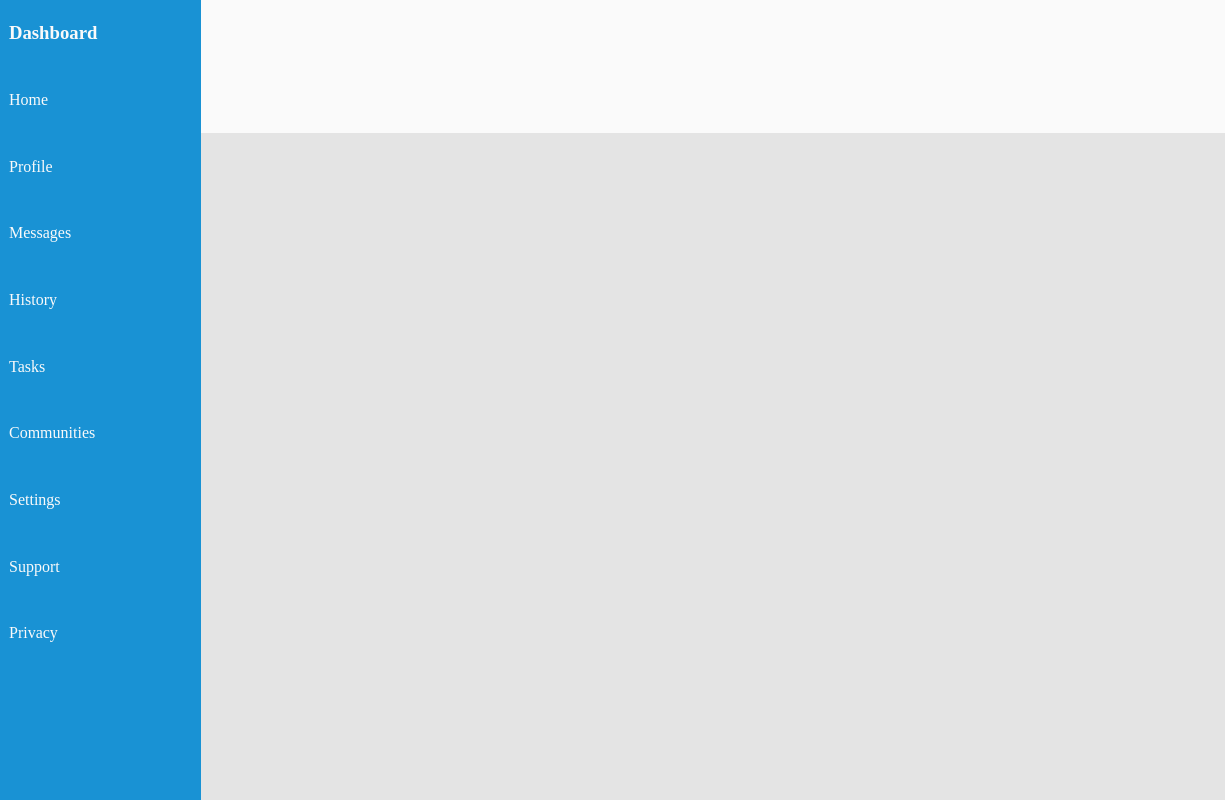
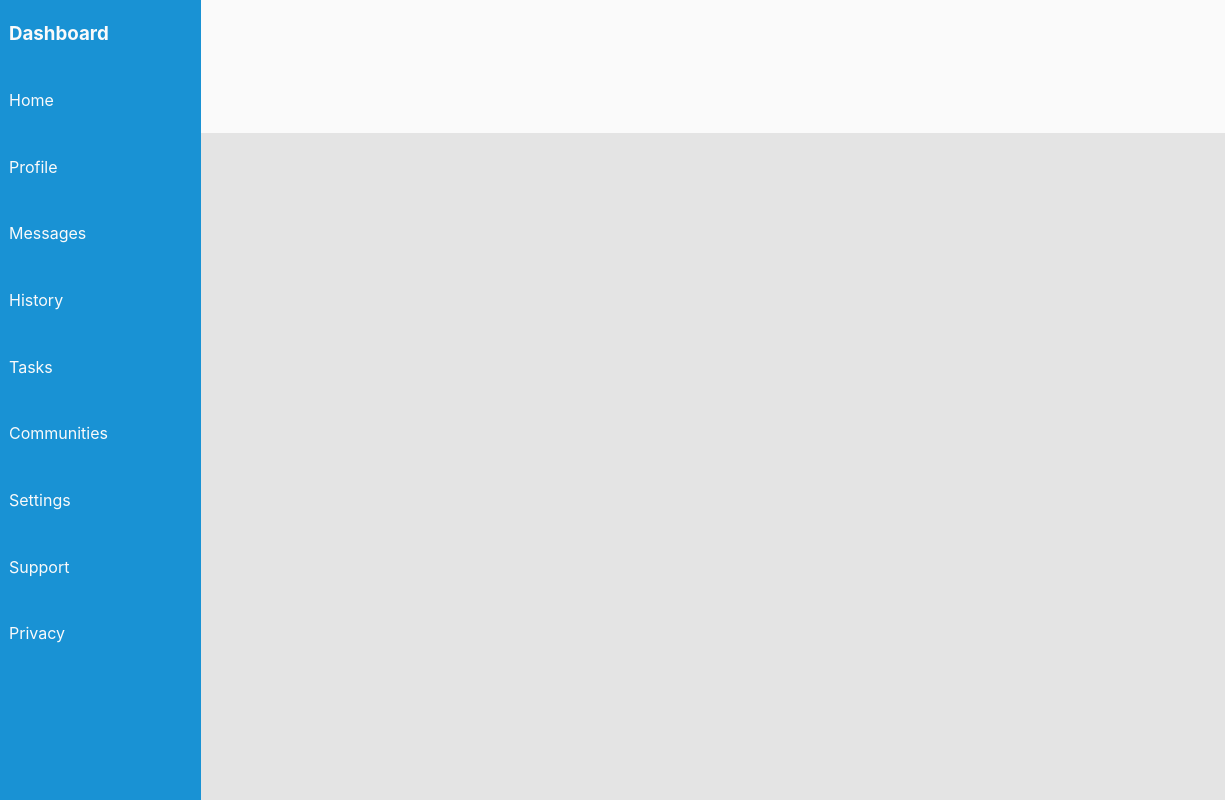
Before and after one commit to menulln/odin-admin-dashboard, a plain HTML site: page index.html in a window 1280 px wide. Shown: the full height of the page, 55-1280 px from the left. Drawn offline with Linux system fonts and the light colour scheme.

Commit message:
Add sans-serif font system stack

```diff
--- a/style.css
+++ b/style.css
@@ -19,6 +19,7 @@ body {
     grid-template-columns: 1fr 4fr;
     grid-template-rows: 1fr 5fr;
     min-height: 100vh;
+    font-family: -apple-system, BlinkMacSystemFont, avenir next, avenir, segoe ui, helvetica neue, helvetica, Cantarell, Ubuntu, roboto, noto, arial, sans-serif;
 }
 
 nav {
```
